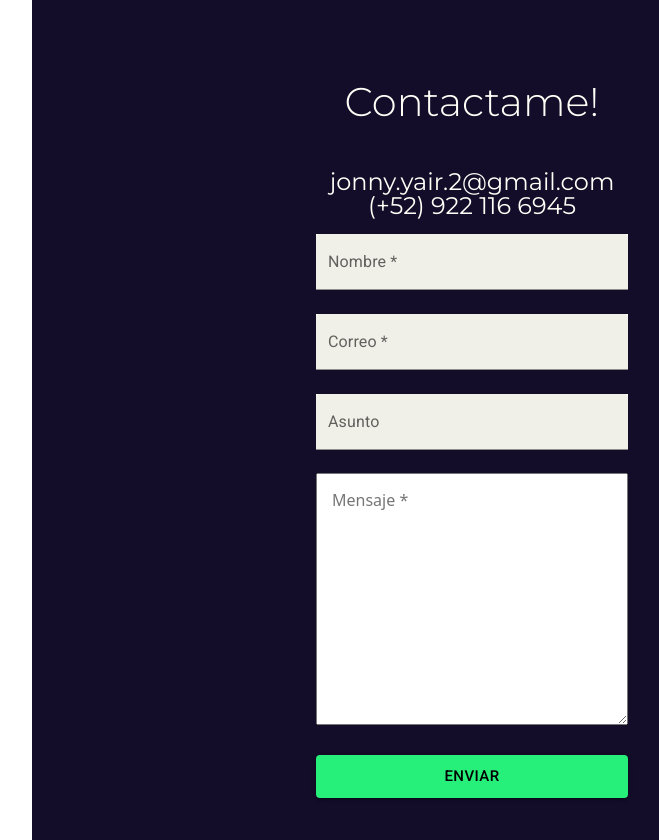
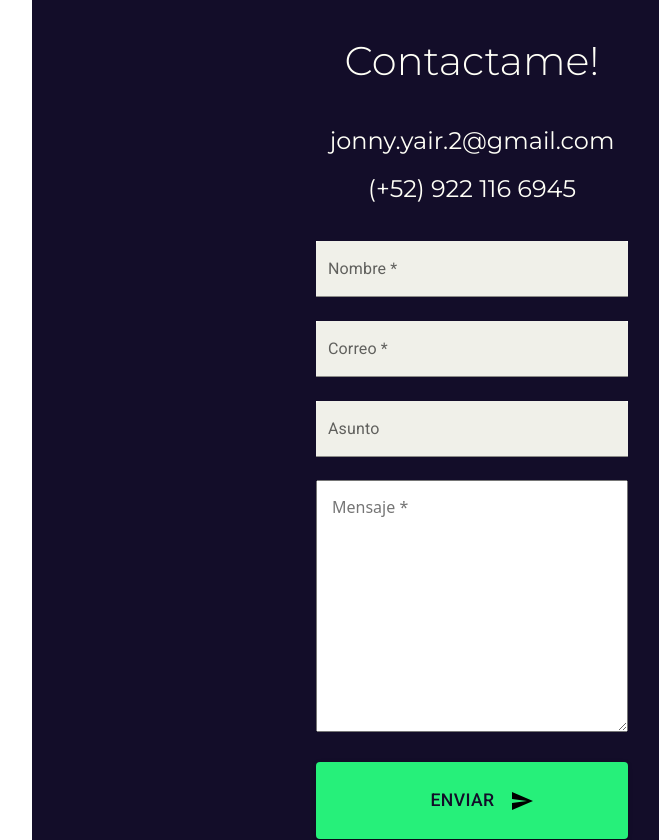
Before and after one commit to JonnyMarin96/Portfolio-React, a React (Create React App) app: page / in a window 1280 px wide. Shown: the part 1560-2400 px from the top of the page, without its empty margins (368-1027 px from the left). Built offline with nearby package versions, Linux system fonts and the light colour scheme.

Commit message:
Se modifico formulario

```diff
--- a/src/Components/Contacto/Contacto.css
+++ b/src/Components/Contacto/Contacto.css
@@ -22,6 +22,7 @@
     font-family: var(--Montserrat);
     font-size: 1.5rem;
     color: var(--White);
+    margin-bottom: 1.5rem;
 }
 
 .FormContacto{
@@ -43,3 +44,9 @@
     font-size: 1rem;
     font-family: system-ui, -apple-system, BlinkMacSystemFont, 'Segoe UI', Roboto, Oxygen, Ubuntu, Cantarell, 'Open Sans', 'Helvetica Neue', sans-serif;
 }
+
+.LblEnviar{
+    font-size: 1.1rem;
+    color: var(--DarkPurple);
+    margin: 15px 15px 15px 20px;
+}
--- a/src/Components/Contacto/Contacto.jsx
+++ b/src/Components/Contacto/Contacto.jsx
@@ -1,5 +1,5 @@
 import './Contacto.css'
-import RedesSociales from '../RedesSociales/RedesSociales'
+import SendIcon from '@mui/icons-material/Send';
 
 import * as React from 'react';
 import { Button, TextField, TextareaAutosize as TextArea } from '@mui/material'
@@ -18,7 +18,10 @@ const Contacto = () => {
                 <TextField fullWidth variant='filled' margin='normal' className='Contacto' color='Purple' label='Asunto'/>
                 <TextArea fullWidth variant='filled' className='ContactoTxtArea' color='Purple' label='Mensaje' placeholder='Mensaje *' minRows={10}/>
 
-                <Button variant='contained' size='large' color='Green' onClick={EnviarCorreo}>Enviar</Button>
+                <Button variant="contained" size="large" color='Green'  onClick={EnviarCorreo}>
+                    <label className='LblEnviar'>Enviar</label>
+                    <SendIcon/>
+                </Button>
             </form>
         </section>
     </>
```
